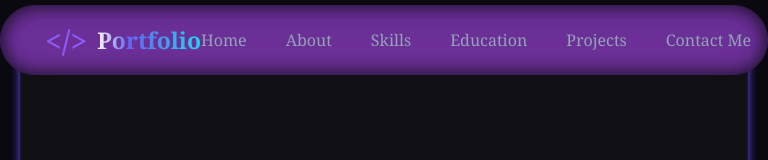
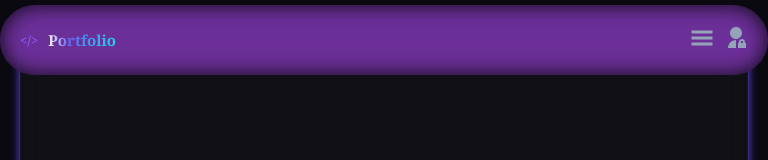
Before and after one commit to Sujil75/portfolio-frontend, a React (Vite) app: page / in a window 768 px wide. Shown: the top 160 px of the page. Built offline with nearby package versions, Linux system fonts and the light colour scheme.

Commit message:
started with mobile first approach, currently changes navbar mainly

```diff
--- a/index.html
+++ b/index.html
@@ -4,7 +4,7 @@
     <meta charset="UTF-8" />
     <link rel="icon" type="image/svg+xml" href="/favicon.svg" />
     <meta name="viewport" content="width=device-width, initial-scale=1.0" />
-    <title>portfolio-sujil</title>
+    <title>Portfolio Sujil</title>
   </head>
   <body>
     <div id="root"></div>
--- a/package.json
+++ b/package.json
@@ -13,6 +13,7 @@
     "react": "^19.2.5",
     "react-dom": "^19.2.5",
     "react-icons": "^5.6.0",
+    "react-modal": "^3.16.3",
     "swiper": "^12.1.4"
   },
   "devDependencies": {
--- a/src/App.css
+++ b/src/App.css
@@ -85,4 +85,5 @@
 
 .main-page {
   min-height: 100vh;
+  width: auto;
 }
--- a/src/assets/icons.js
+++ b/src/assets/icons.js
@@ -1,5 +1,9 @@
 import { IoIosArrowDropdown } from "react-icons/io";
+import { GiHamburgerMenu } from "react-icons/gi";
+import { RiAdminFill } from "react-icons/ri";
 
 export const icons = {
-    arrDropdown: IoIosArrowDropdown
+    arrDropdown: IoIosArrowDropdown,
+    hamburgerMenu: GiHamburgerMenu,
+    admin: RiAdminFill,
 }
--- a/src/components/forms/ContactMeForm.jsx
+++ b/src/components/forms/ContactMeForm.jsx
@@ -26,16 +26,11 @@ function ContactMeForm({viewerTypes}) {
 
             <div>
                 <label htmlFor='viewerType'>Who Are you</label>
-                {/* <select>
-                    {
-                        viewerTypes.map(each => (
-                            <option>{each}</option>
-                        ))
-                    }
-                </select> */}
-
                 <div className='viewer-types-button'>
-                    <button type='button' onClick={() => setRecruiterBtn(!recruiterBtn)}>
+                    <button
+                        type='button'
+                        onClick={() => setRecruiterBtn(!recruiterBtn)}
+                    >
                         {recruiter}
 
                         <DropDownIcon size={18} />
@@ -72,7 +67,7 @@ function ContactMeForm({viewerTypes}) {
                 <textarea id='viewerMsg' />
             </div>
 
-            <button type='button' className='contactme-form-submit-btn'>Submit</button>
+            <button type='button' className='contact-me-form-submit-btn'>Submit</button>
         </div>
     </form>
   )
--- a/src/components/navbar/Navbar.css
+++ b/src/components/navbar/Navbar.css
@@ -1,10 +1,8 @@
 .nav-container {
     box-sizing: border-box;
     height: 70px;
-    width: 100%;
-    padding: 20px;
-    padding-left: 45px;
-    padding-right: 45px;
+    width: auto;
+    padding: 20px 45px;
     display: flex;
     justify-content: space-between;
     align-items: center;
@@ -17,6 +15,14 @@
 
     border-radius: 50px;
     top: 5px;
+    left: 0;
+    right: 0;
+}
+
+@media screen and (max-width: 768px) {
+    .nav-container {
+        padding: 10px 20px;
+    }
 }
 
 .logo-container {
@@ -42,11 +48,14 @@
     color: transparent;
 }
 
-.nav-logo {
-    border-radius: 100%;
-    height: 25px;
-    width: 25px;
-    border: 1px solid #000;
+@media screen and (max-width: 768px) {
+    .logo-container p {
+        font-size: 13px;
+    }
+
+    .logo-container h3 {
+        font-size: 15px;
+    }
 }
 
 .nav-main-container {
@@ -54,6 +63,12 @@
     justify-content: space-between;
     align-items: center;
     gap: 80px;
+}
+
+@media screen and (max-width: 768px) {
+    .nav-main-container {
+        display: none;
+    }
 }
 
 .nav-content-container {
@@ -120,3 +135,28 @@
 
     cursor: pointer;
 }
+
+@media screen and (min-width: 768px) {
+    .nav-mobile-main-container {
+        display: none;
+    }
+}
+
+@media screen and (max-width: 768px) {
+    .nav-mobile-main-container {
+        display: flex;
+        align-items: center;
+        gap: 10px;
+    }
+
+    .nav-mobile-main-container button {
+        height: fit-content;
+        width: fit-content;
+        background: transparent;
+        border: none;
+    }
+
+    .mobile-icon {
+        color: var(--nav-inactive);
+    }
+}
--- a/src/components/navbar/Navbar.jsx
+++ b/src/components/navbar/Navbar.jsx
@@ -1,8 +1,12 @@
 import React from 'react'
 
+import { icons } from '../../assets/icons'
 import './Navbar.css'
 
 function Navbar() {
+  const MenuIcon = icons.hamburgerMenu
+  const AdminIcon = icons.admin
+
   return (
     <nav className='nav-container'>
         <div className='logo-container'>
@@ -27,6 +31,16 @@ function Navbar() {
             Admin
           </button>
         </div>
+
+        <div className='nav-mobile-main-container'>
+          <button type='button'>
+            <MenuIcon size={24} className='mobile-icon' />
+          </button>
+
+          <button type='button'>
+            <AdminIcon size={24} className='mobile-icon' />
+          </button>
+        </div>
     </nav>
   )
 }
--- a/src/hooks/useHomeRolesDisplay.jsx
+++ b/src/hooks/useHomeRolesDisplay.jsx
@@ -16,7 +16,7 @@ function useHomeRolesDisplay(roles) {const [role, setRole] = useState(roles[0])
 
                   setText(role.slice(0, textIdxRef.current))
 
-                  timerOutRef.current = setTimeout(listHandler, 300)
+                  timerOutRef.current = setTimeout(listHandler, 200)
               } else {
                   isDeletingRef.current = true
 
@@ -28,7 +28,7 @@ function useHomeRolesDisplay(roles) {const [role, setRole] = useState(roles[0])
 
                   setText(role.slice(0, textIdxRef.current))
 
-                  timerOutRef.current = setTimeout(listHandler, 300)
+                  timerOutRef.current = setTimeout(listHandler, 200)
               } else {
                   isDeletingRef.current = false
 
--- a/src/index.css
+++ b/src/index.css
@@ -35,3 +35,8 @@
   margin: 0;
   font-family: Cambria, Cochin, Georgia, Times, 'Times New Roman', serif;
 }
+
+body {
+  margin: 0;
+  width: 100%;
+}
--- a/src/pages/contactMe/ContactMe.css
+++ b/src/pages/contactMe/ContactMe.css
@@ -179,7 +179,7 @@
     background: transparent;
 }
 
-.contactme-form-submit-btn {
+.contact-me-form-submit-btn {
     box-sizing: border-box;
     padding: 10px 30px;
     border-radius: 25px;
@@ -189,7 +189,7 @@
     font-size: 14px;
 }
 
-.contactme-form-submit-btn:hover {
+.contact-me-form-submit-btn:hover {
     cursor: pointer;
 }
 
--- a/src/pages/dashboard/Dashboard.css
+++ b/src/pages/dashboard/Dashboard.css
@@ -1,5 +1,6 @@
 .dashboard-container {
     min-height: 100vh;
+    width: auto;
     background-color: var(--background-primary);
 }
 
@@ -9,11 +10,13 @@
     flex-direction: column;
     gap: 20px;
     color: var(--text);
+    width: auto;
 }
 
 .pages-container {
   box-sizing: border-box;
   height: 100vh;
+  width: 100%;
   padding: 100px 60px;
 
   display: flex;
```
Also changed, not shown: 1 other file (tests, documents, lock files or other folders).
